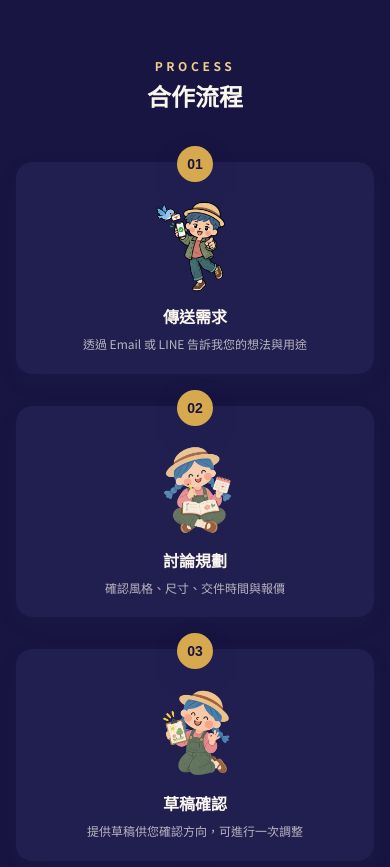
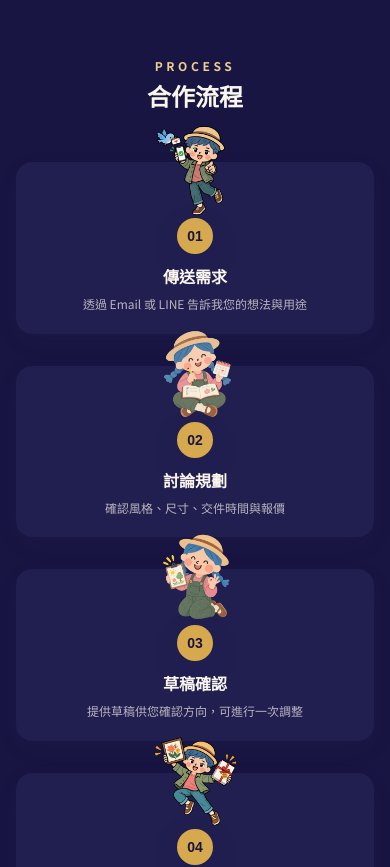
Before and after one commit to kitty840219-web/claude-, a Next.js app: page /contact in a window 390 px wide. Shown: the part 3020-3887 px from the top of the page. Built offline with nearby package versions, Linux system fonts and the light colour scheme; no server answers; a web font is replaced by a local one.

Commit message:
Swap character and step number positions in process cards
Co-Authored-By: Claude Sonnet 5 <noreply@anthropic.com>
Claude-Session: https://claude.ai/code/session_018ZUzU2U55ihSsqnNxeNBN6

```diff
--- a/app/contact/page.tsx
+++ b/app/contact/page.tsx
@@ -165,13 +165,13 @@ export default function ContactPage() {
           <SectionHeading eyebrow="PROCESS" title="合作流程" center />
           <div className="relative mt-12 grid gap-8">
             {PROCESS.map((p) => (
-              <div key={p.step} className="relative flex flex-col items-center rounded-2xl bg-night-light/25 p-5 pt-9 text-center shadow-card">
-                <span className="absolute -top-4 left-1/2 flex h-9 w-9 -translate-x-1/2 items-center justify-center rounded-full bg-gold font-serif text-sm font-bold text-night-dark shadow-soft">
+              <div key={p.step} className="relative flex flex-col items-center rounded-2xl bg-night-light/25 p-5 pt-14 text-center shadow-card">
+                <div className="absolute -top-10 left-1/2 h-24 w-24 -translate-x-1/2 sm:h-28 sm:w-28">
+                  <Image src={asset(p.art)} alt={`小艾示範${p.title}`} fill className="object-contain" sizes="112px" />
+                </div>
+                <span className="flex h-9 w-9 items-center justify-center rounded-full bg-gold font-serif text-sm font-bold text-night-dark shadow-soft">
                   {p.step}
                 </span>
-                <div className="relative h-24 w-24 shrink-0 sm:h-28 sm:w-28">
-                  <Image src={asset(p.art)} alt={`小艾示範${p.title}`} fill className="object-contain" sizes="112px" />
-                </div>
                 <h3 className="mt-3 font-serif text-base font-bold text-paper sm:text-lg">{p.title}</h3>
                 <p className="mt-1 text-xs leading-relaxed text-paper/70 sm:text-sm">{p.desc}</p>
               </div>
```
